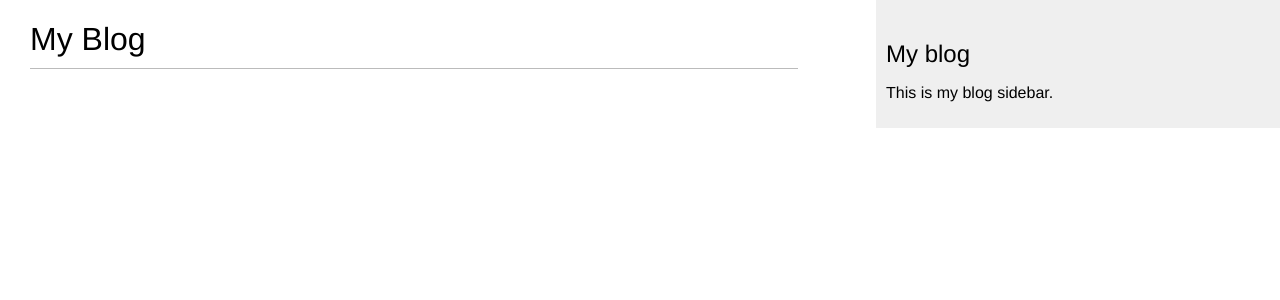
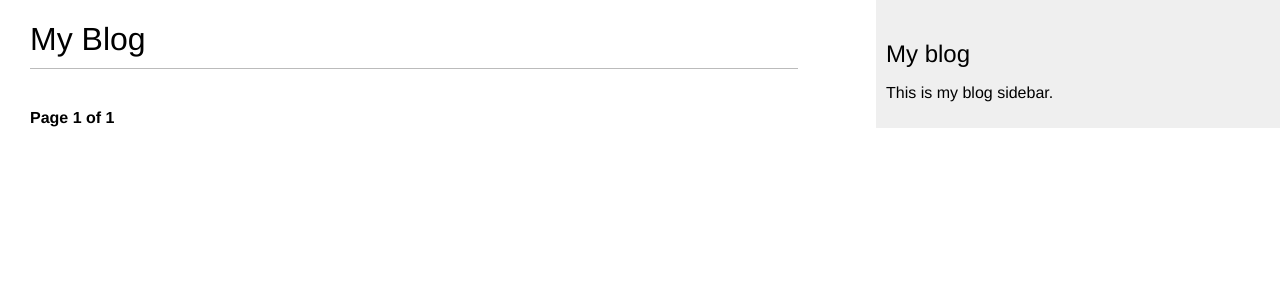
Before and after one commit to ssjkhan/django-blog, a Django app: page /blog/ in a window 1280 px wide. Shown: the top 300 px of the page. Run offline with Django 4.2, Linux system fonts and the light colour scheme; data that the repository does not hold is empty.

Commit message:
implement pagination for post_list views

```diff
--- a/blog/templates/blog/post/list.html
+++ b/blog/templates/blog/post/list.html
@@ -13,4 +13,5 @@
     </p>
     {{ post.body|truncatewords:30|linebreaks }}
   {% endfor %}
+  {% include "pagination.html" with page=posts %}
 {% endblock %}
--- /dev/null
+++ b/blog/templates/pagination.html
@@ -0,0 +1,12 @@
+<div class="pagination">
+     <span class="step-links">
+    {% if page.has_previous %}
+    <a href="?page={{ page.previous_page_number}}"> Previous </a>
+    {% endif %}
+    <span class = "current">
+        Page  {{page.number}} of {{page.paginator.num_pages}} </span>
+        {% if page.has_next %}
+        <a href="?page={{ page.next_page_number }}"> Next </a>
+            {% endif %}
+        </span>
+    </div>
--- a/blog/views.py
+++ b/blog/views.py
@@ -1,10 +1,16 @@
 from django.shortcuts import render, get_object_or_404
 from .models import Post
+from django.core.paginator import Paginator
 
 # post views
 def post_list(req):
     posts = Post.published.all()
-    print(posts)
+    # Pagination
+    paginator = Paginator(posts, 3)
+    page_number = req.GET.get('page', 1)
+    posts = paginator.page(page_number)
+
+    # construction of final data object passed to page
     data = {'posts' : posts}
     return render(req, 'blog/post/list.html', data)
 
```
